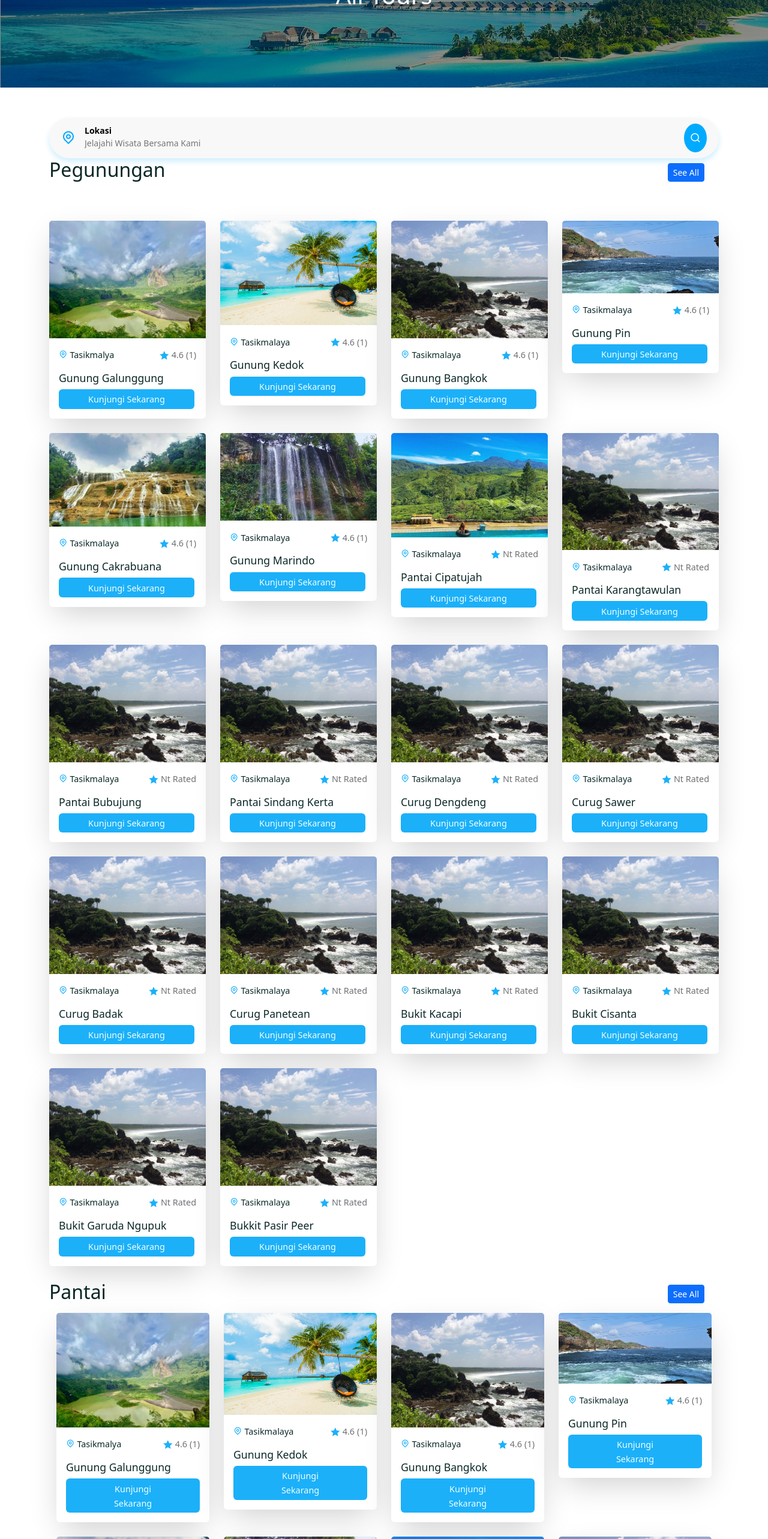
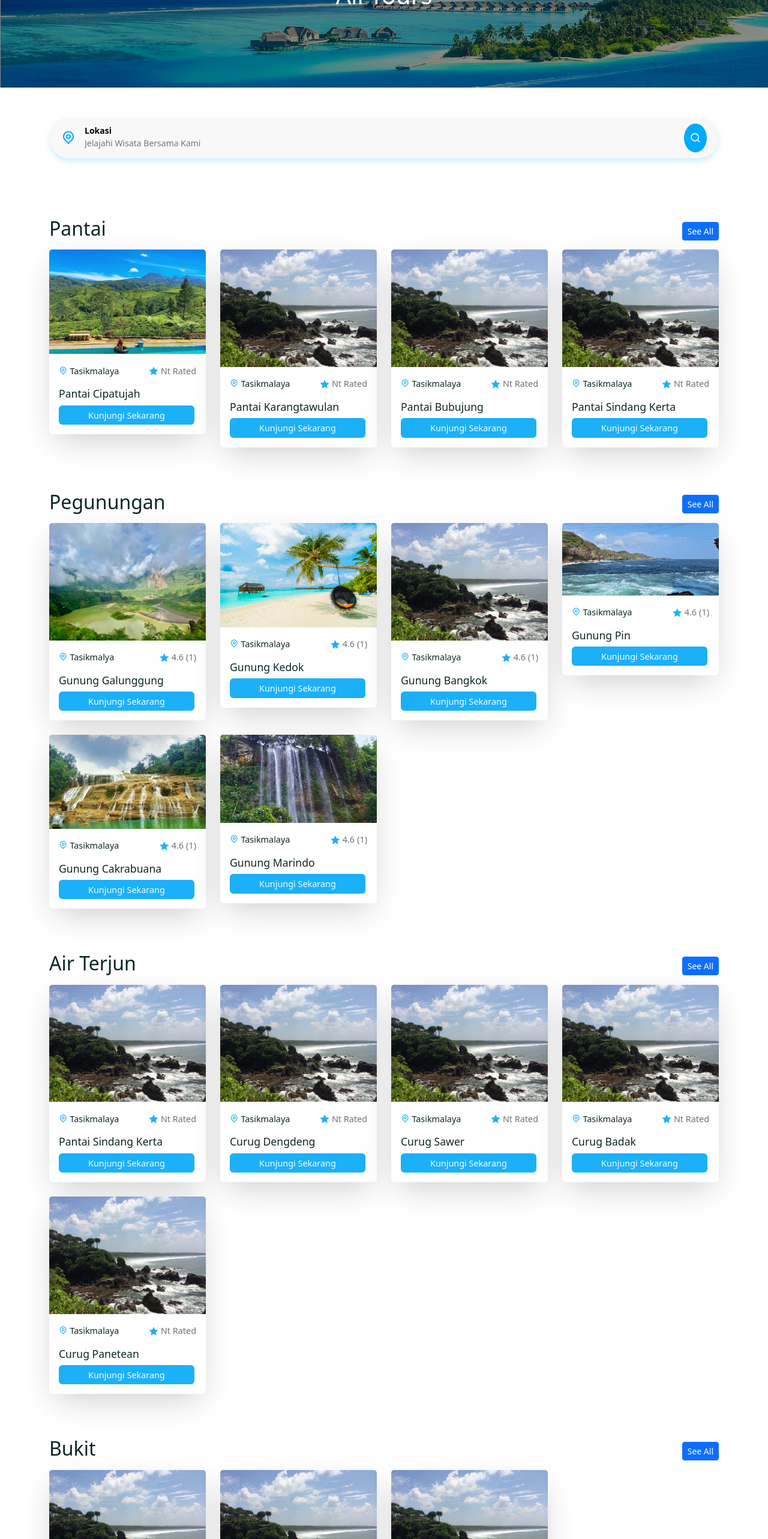
Before and after one commit to desipasilpiaarum/tour-management, a React (Create React App) app in the folder frontend/: page /tours in a window 1280 px wide. Shown: the part 234-2800 px from the top of the page at 60% size. Built offline with nearby package versions, Linux system fonts and the light colour scheme; a web font is replaced by a local one.

Commit message:
fix/code

```diff
--- a/frontend/src/pages/Tours.jsx
+++ b/frontend/src/pages/Tours.jsx
@@ -1,5 +1,5 @@
 import React, { useState, useEffect } from "react";
-import { useNavigate } from "react-router-dom"; // Tambahkan ini
+import { useNavigate } from "react-router-dom";
 import CommonSection from "../shared/CommonSection";
 import "../styles/tour.css";
 import tourData from '../assets/data/tours';
@@ -12,12 +12,44 @@ import { Link } from "react-router-dom";
 const Tours = () => {
   const [pageCount, setPageCount] = useState(0);
   const [page, setPage] = useState(0);
-    const navigate = useNavigate(); // Hook untuk navigasi
+  const navigate = useNavigate();
 
   useEffect(() => {
-        const pages = Math.ceil(tourData.length / 4); // Hitung jumlah halaman dari data
+    const pages = Math.ceil(tourData.length / 4);
     setPageCount(pages);
   }, [page]);
+
+  // Filter data berdasarkan kategori dari title
+  const gunungTours = tourData.filter(tour => tour.title.toLowerCase().includes("gunung"));
+  const pantaiTours = tourData.filter(tour => tour.title.toLowerCase().includes("pantai"));
+  const curugTours = tourData.filter(tour => tour.title.toLowerCase().includes("curug") || tour.title.toLowerCase().includes("air terjun") || tour.title.toLowerCase().includes("sindang"));
+  const bukitTours = tourData.filter(tour => tour.title.toLowerCase().includes("bukit"));
+
+  const renderTours = (tours) => (
+    <Row>
+      {tours.map(tour => (
+        <Col lg='3' className="mb-4" key={tour.id}>
+          <div onClick={() => navigate(`/tour/${tour.id}`)} style={{ cursor: "pointer" }}>
+            <TourCard tour={tour} />
+          </div>
+        </Col>
+      ))}
+    </Row>
+  );
+
+  const renderSection = (title, link, data) => (
+    <>
+      <Row className="align-items-center justify-content-between mb-2 mt-5">
+        <Col><h2>{title}</h2></Col>
+        <Col className="text-end">
+          <Link to={link}>
+            <button className="btn btn-primary btn-sm">See All</button>
+          </Link>
+        </Col>
+      </Row>
+      {renderTours(data)}
+    </>
+  );
 
   return (
     <>
@@ -26,125 +58,19 @@ const Tours = () => {
         <Container>
           <Row>
             <SearchBar />
-
-                        <Row className="align-items-center justify-content-between mb-2">
-                            <Col>
-                                <h2>Pegunungan</h2>
-                            </Col>
-                            <Col className="text-end">
-                                <Link to="/home">
-                                    <button className="btn btn-primary btn-sm">
-                                        See All
-                                    </button>
-                                </Link>
-                            </Col>
-                        </Row>
-
           </Row>
         </Container>
       </section>
 
       <section className="pt-0">
         <Container>
-                    <Row>
-                        {tourData?.map(tour => (
-                            <Col lg='3' className="mb-4" key={tour.id}>
-                                {/* Navigasi ke TourDetails saat kartu diklik */}
-                                <div onClick={() => navigate(`/tour/${tour.id}`)} style={{ cursor: "pointer" }}>
-                                    <TourCard tour={tour} />
-                                </div>
-                            </Col>
-                        ))}
-
-                        <Row className="align-items-center justify-content-between mb-2">
-                            <Col>
-                                <h2>Pantai</h2>
-                            </Col>
-                            <Col className="text-end">
-                                <Link to="/pantai">
-                                    <button className="btn btn-primary btn-sm">
-                                        See All
-                                    </button>
-                                </Link>
-                            </Col>
-                        </Row>
-
-                        <section className="pt-0">
-                            <Container>
-                                <Row>
-                                    {tourData?.map(tour => (
-                                        <Col lg='3' className="mb-4" key={tour.id}>
-                                            {/* Navigasi ke TourDetails saat kartu diklik */}
-                                            <div onClick={() => navigate(`/tour/${tour.id}`)} style={{ cursor: "pointer" }}>
-                                                <TourCard tour={tour} />
-                                            </div>
-                                        </Col>
-                                    ))}
-                                </Row>
+          {renderSection("Pantai", "/pantai", pantaiTours)}
+          {renderSection("Pegunungan", "/gunung", gunungTours)}
+          {renderSection("Air Terjun", "/curug", curugTours)}
+          {renderSection("Bukit", "/bukit", bukitTours)}
         </Container>
       </section>
 
-
-
-                        <Row className="align-items-center justify-content-between mb-2">
-                            <Col>
-                                <h2>Air Terjun</h2>
-                            </Col>
-                            <Col className="text-end">
-                                <Link to="/home">
-                                    <button className="btn btn-primary btn-sm">
-                                        See All
-                                    </button>
-                                </Link>
-                            </Col>
-                        </Row>
-
-                        <section className="pt-0">
-                            <Container>
-                                <Row>
-                                    {tourData?.map(tour => (
-                                        <Col lg='3' className="mb-4" key={tour.id}>
-                                            {/* Navigasi ke TourDetails saat kartu diklik */}
-                                            <div onClick={() => navigate(`/tour/${tour.id}`)} style={{ cursor: "pointer" }}>
-                                                <TourCard tour={tour} />
-                                            </div>
-                                        </Col>
-                                    ))}
-                                </Row>
-                            </Container>
-                        </section>
-
-
-                        <Row className="align-items-center justify-content-between mb-2">
-                            <Col>
-                                <h2>Bukit</h2>
-                            </Col>
-                            <Col className="text-end">
-                                <Link to="/home">
-                                    <button className="btn btn-primary btn-sm">
-                                        See All
-                                    </button>
-                                </Link>
-                            </Col>
-                        </Row>
-
-                        <section className="pt-0">
-                            <Container>
-                                <Row>
-                                    {tourData?.map(tour => (
-                                        <Col lg='3' className="mb-4" key={tour.id}>
-                                            {/* Navigasi ke TourDetails saat kartu diklik */}
-                                            <div onClick={() => navigate(`/tour/${tour.id}`)} style={{ cursor: "pointer" }}>
-                                                <TourCard tour={tour} />
-                                            </div>
-                                        </Col>
-                                    ))}
-                                </Row>
-                            </Container>
-                        </section>
-                    </Row>
-                </Container>
-            </section>
       <Newseletter />
     </>
   );
```
Lines whose indentation alone changed are shown as unchanged.
